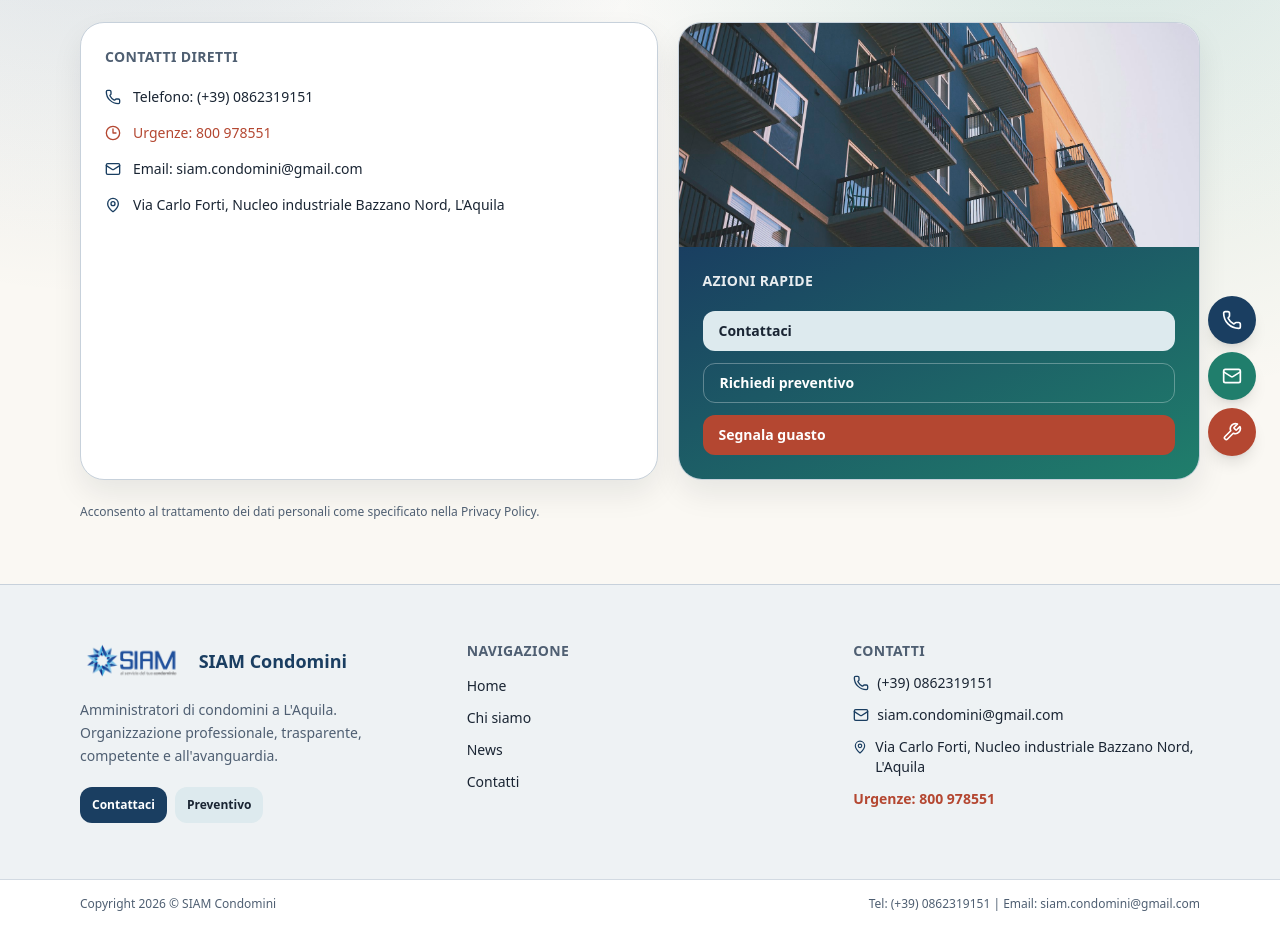
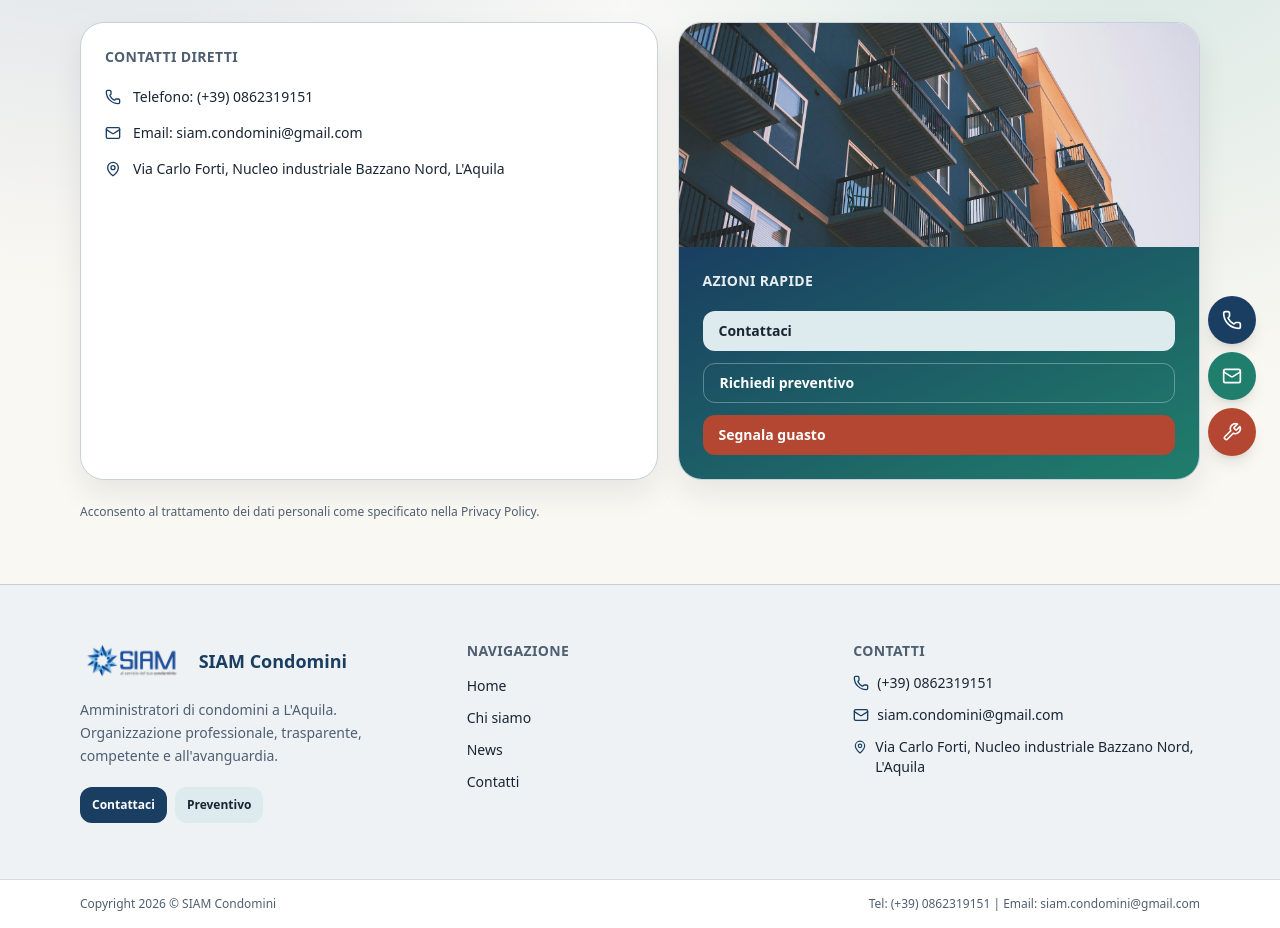
Before and after one commit to luigiplacidi/siam-condomini, a Next.js app: page /contatti in a window 1280 px wide. Shown: the part 320-1248 px from the top of the page. Built offline with nearby package versions, Linux system fonts and the light colour scheme; no server answers.

Commit message:
chore: remove deprecated emergency number references

```diff
--- a/app/contatti/page.tsx
+++ b/app/contatti/page.tsx
@@ -1,5 +1,5 @@
 import type { Metadata } from "next";
-import { Clock3, Mail, MapPin, Phone } from "lucide-react";
+import { Mail, MapPin, Phone } from "lucide-react";
 import Image from "next/image";
 
 import { ModalTriggerButton } from "@/components/modal/modal-trigger-button";
@@ -31,12 +31,6 @@ export default function ContactPage() {
               <Phone className="mt-0.5 h-4 w-4 text-primary" />
               <span>
                 Telefono: <a href={`tel:${contactInfo.phone}`}>{contactInfo.phoneDisplay}</a>
-              </span>
-            </li>
-            <li className="flex items-start gap-3 text-danger">
-              <Clock3 className="mt-0.5 h-4 w-4" />
-              <span>
-                Urgenze: <a href={`tel:${contactInfo.emergencyPhone}`}>{contactInfo.emergencyPhoneDisplay}</a>
               </span>
             </li>
             <li className="flex items-start gap-3">
--- a/components/site-footer.tsx
+++ b/components/site-footer.tsx
@@ -56,7 +56,6 @@ export function SiteFooter() {
               <MapPin className="mt-0.5 h-4 w-4 text-primary" />
               <span>{contactInfo.address}</span>
             </li>
-            <li className="font-semibold text-danger">Urgenze: {contactInfo.emergencyPhoneDisplay}</li>
           </ul>
         </div>
       </div>
--- a/lib/site-content.ts
+++ b/lib/site-content.ts
@@ -30,8 +30,6 @@ export const brand = {
 export const contactInfo = {
   phone: "+390862319151",
   phoneDisplay: "(+39) 0862319151",
-  emergencyPhone: "800978551",
-  emergencyPhoneDisplay: "800 978551",
   email: "siam.condomini@gmail.com",
   address: "Via Carlo Forti, Nucleo industriale Bazzano Nord, L'Aquila"
 };
```
Also changed, not shown: 1 other file (tests, documents, lock files or other folders).
